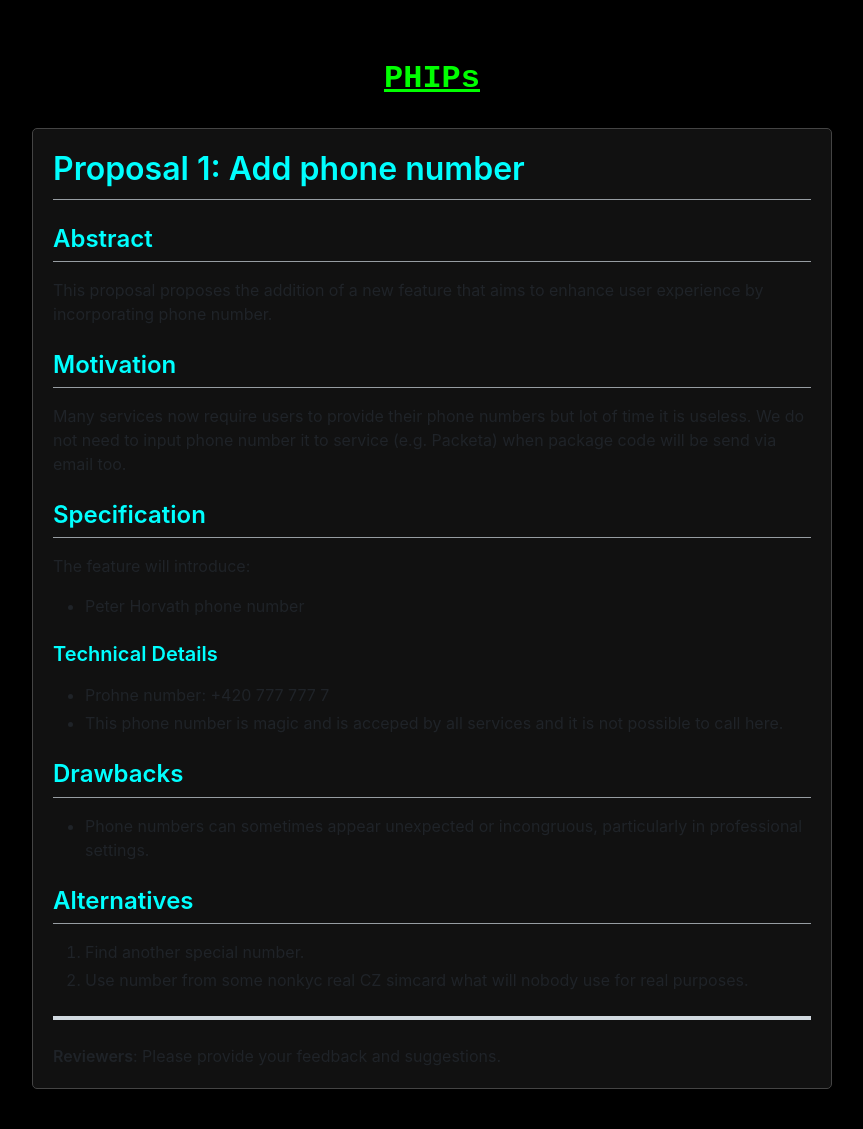
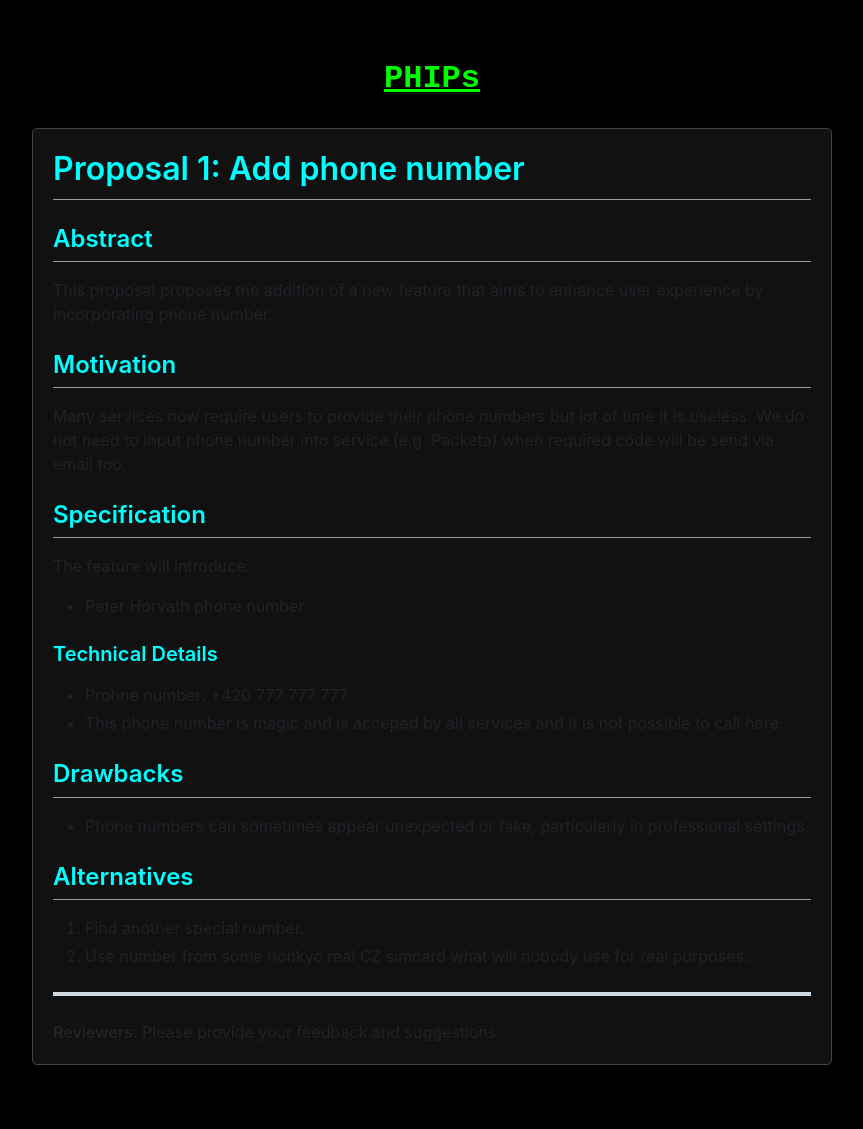
Before and after one commit to OptionPlus/PHIPs, a Jekyll site: the page built from content/phip-1.md, in a window 1280 px wide. Shown: the whole page, without its empty margins (208-1071 px from the left). Built offline with Jekyll 4.4.1, drawn with Linux system fonts in a browser that asks for light colours; nearby versions of some CDN libraries; our own code applies the rules of GitHub Pages for plain Markdown files; after the commit the page ends 1105 px from its top, so only the background shows below that.

Commit message:
small fix

```diff
--- a/content/phip-1.md
+++ b/content/phip-1.md
@@ -14,7 +14,7 @@ This proposal proposes the addition of a new feature that aims to enhance user e
 ## Motivation
 
 Many services now require users to provide their phone numbers but lot of time it is useless.
-We do not need to input phone number it to service (e.g. Packeta) when package code will be send via email too.
+We do not need to input phone number into service (e.g. Packeta) when required code will be send via email too.
 
 ## Specification
 
@@ -23,12 +23,12 @@ The feature will introduce:
 
 ### Technical Details
 
-- Prohne number: +420 777 777 7
+- Prohne number: +420 777 777 777
 - This phone number is magic and is acceped by all services and it is not possible to call here.
 
 ## Drawbacks
 
-- Phone numbers can sometimes appear unexpected or incongruous, particularly in professional settings.
+- Phone numbers can sometimes appear unexpected or fake, particularly in professional settings.
 
 ## Alternatives
 
```
